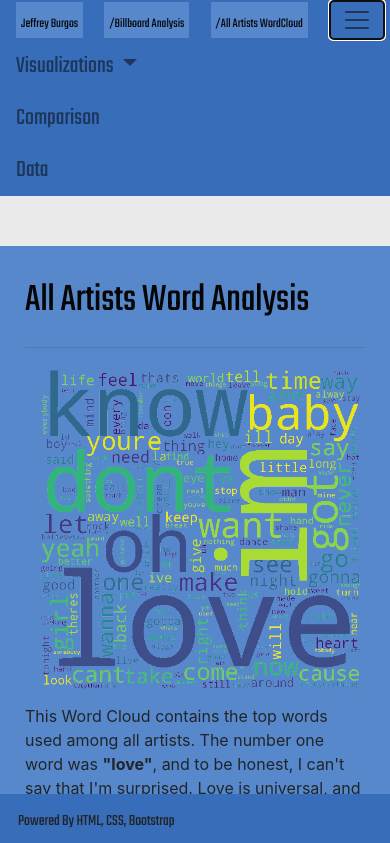
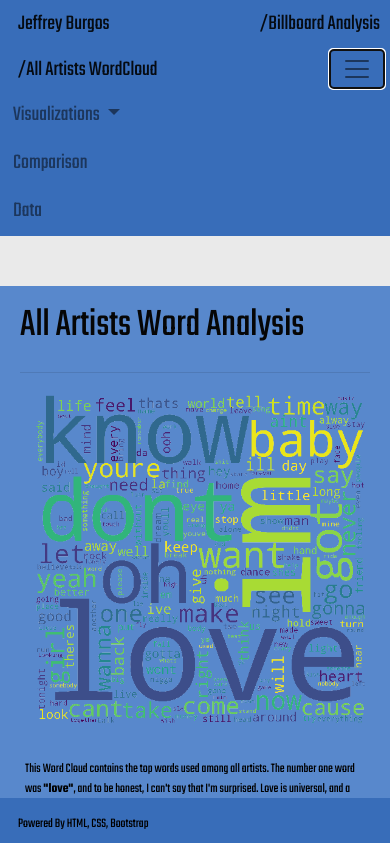
Before and after one commit to jeffreyb92/billboard-analysis, a plain HTML site: page WebVisualizations/allartists.html in a window 390 px wide. Both pictures are taken after a click on the button "Toggle navigation". Shown: the top 843 px of the page. Drawn offline with nearby package versions, Linux system fonts and the light colour scheme.

Commit message:
webpage tweak

```diff
--- a/WebVisualizations/assets/css/styles.css
+++ b/WebVisualizations/assets/css/styles.css
@@ -2,6 +2,16 @@
 
 body {
     background-color: #eaeaea;
+}
+
+/* Image Things */
+#img-padding {
+    padding-left: 50px;
+    padding-right: 50px;
+}
+
+img {
+    margin-right: 30px;
 }
 
 /* Container Things */
@@ -18,10 +28,6 @@ body {
     padding-right: 75px;
 }
 
-img {
-    margin-right: 30px;
-}
-
 .sectionfont {
     font-family: 'Teko', sans-serif;
     font-size: 30pt;
@@ -29,8 +35,13 @@ img {
 }
 
 #columnpad {
-    padding: 25px;
+    padding: 20px;
+    padding-top: 10px;
     background-color: #5888cc;
+}
+
+#columnpad-inv {
+    background: transparent;
 }
 
 .activestate {
@@ -39,27 +50,50 @@ img {
     border-color: black;
 }
 
+/* Text Things */
+
+p {
+    margin: 10px;
+    padding-top: 30px;
+    font-family: 'Teko', sans-serif;
+    color: black;
+    font-size: 16pt;
+}
+
+#title-text {
+    font-size: 50pt;
+    line-height: 10pt;
+}
+
+.bold-text {
+    /* font-weight: bold; */
+    font-size: 28pt;
+    line-height: 30pt;
+}
 
 /* Navbar Things */
 #navbarthings {
     background-color: #386db9;
-    box-shadow: 5px 10px black;
+    box-shadow: 5px 8px black;
     border-color: black;
     padding-right: 5px;
+    padding-top: 7px;
+    padding-left: 13px;
+    padding-bottom: 3px;
 }
 
 #navbardropdown {
     background-color: #386db9;
-    box-shadow: 5px 10px black;
+    box-shadow: 5px 5px black;
     border-radius: 0px;
-    margin-top: 18px;
+    margin-top: 9px;
 }
 
 #navbarbrand {
     display: inline-block;
     font-family: 'Teko', sans-serif;
-    font-size: 28pt;
-    padding-top: 12px;
+    font-size: 23pt;
+    padding-top: 9px;
     margin-right: 0;
     padding-right: 0;
 }
@@ -70,8 +104,8 @@ img {
 
 #navbardropdownfonts {
     font-family: 'Teko', sans-serif;
-    font-size: 18pt;
-    padding-right: 25px;
+    font-size: 16pt;
+    padding-right: 0;
 }
 
 #navbardropdownfonts div {
@@ -97,7 +131,7 @@ img {
 }
 
 #footerthings p {
-    padding-top: 20px;
+    padding-top: 10px;
     padding-left: 15px;
     text-align: left;
 }
@@ -115,11 +149,10 @@ img {
     }
 
     #navbarbrand {
-        background-color: #5888cc;
         padding-left: 5px;
         padding-right: 5px;
         font-family: 'Teko', sans-serif;
-        font-size: smaller;
+        font-size: 16pt;
     }
 
     #navbardropdown {
@@ -127,6 +160,31 @@ img {
         border-radius: 5px;
         margin:1px;
         background-color: #5888cc;
+    }
+
+    /* Image Things */
+
+    a img {
+        margin-top: 15px;
+    }
+
+    /* Text Things */
+
+    #title-text {
+        font-size: 30pt;
+    }
+
+    .bold-text {
+        /* font-weight: bold; */
+        font-size: 15pt;
+    }
+
+    p {
+        margin: 5px;
+        padding-top: 15px;
+        font-family: 'Teko', sans-serif;
+        color: black;
+        font-size: 10pt;
     }
 
     /* Footer Things */
```
